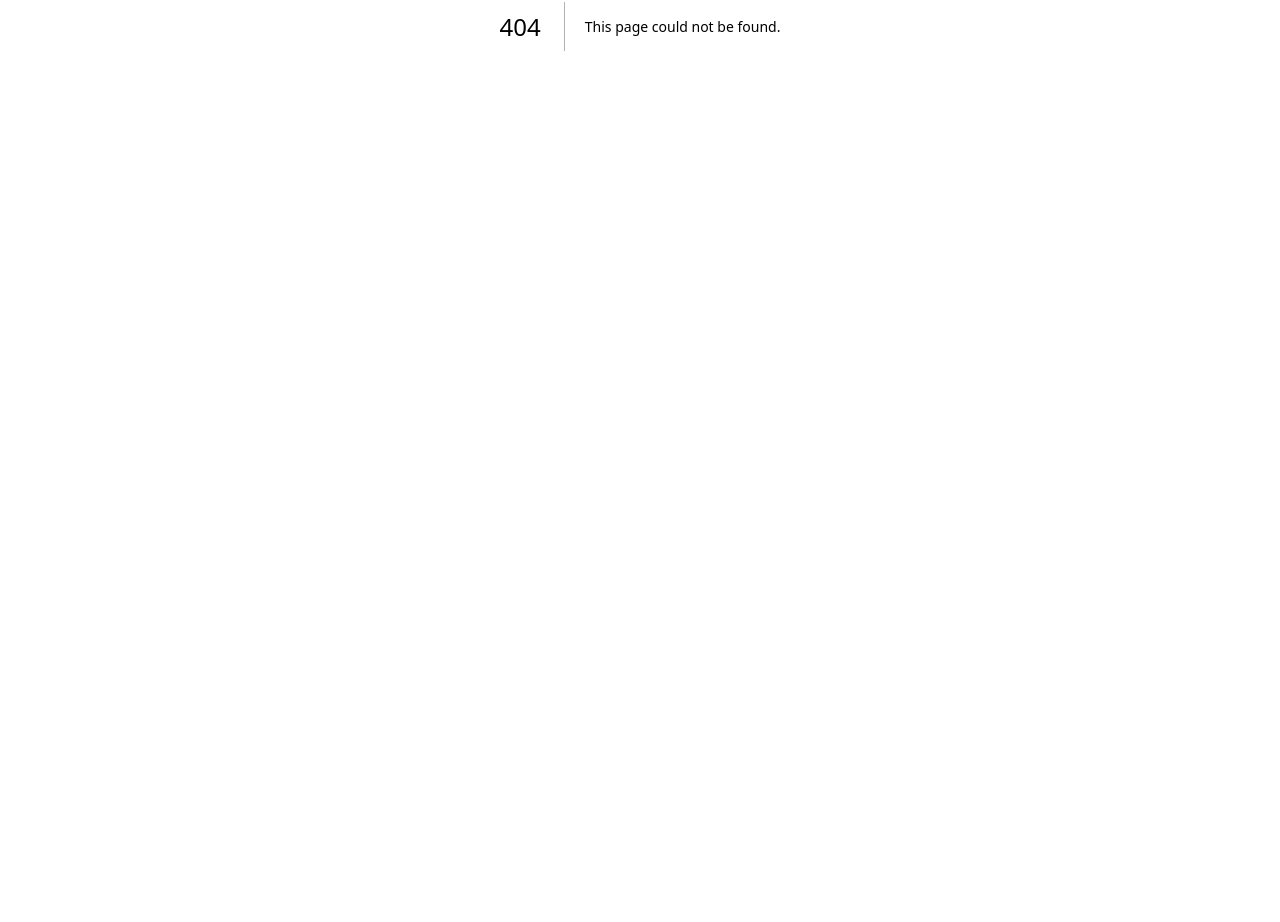
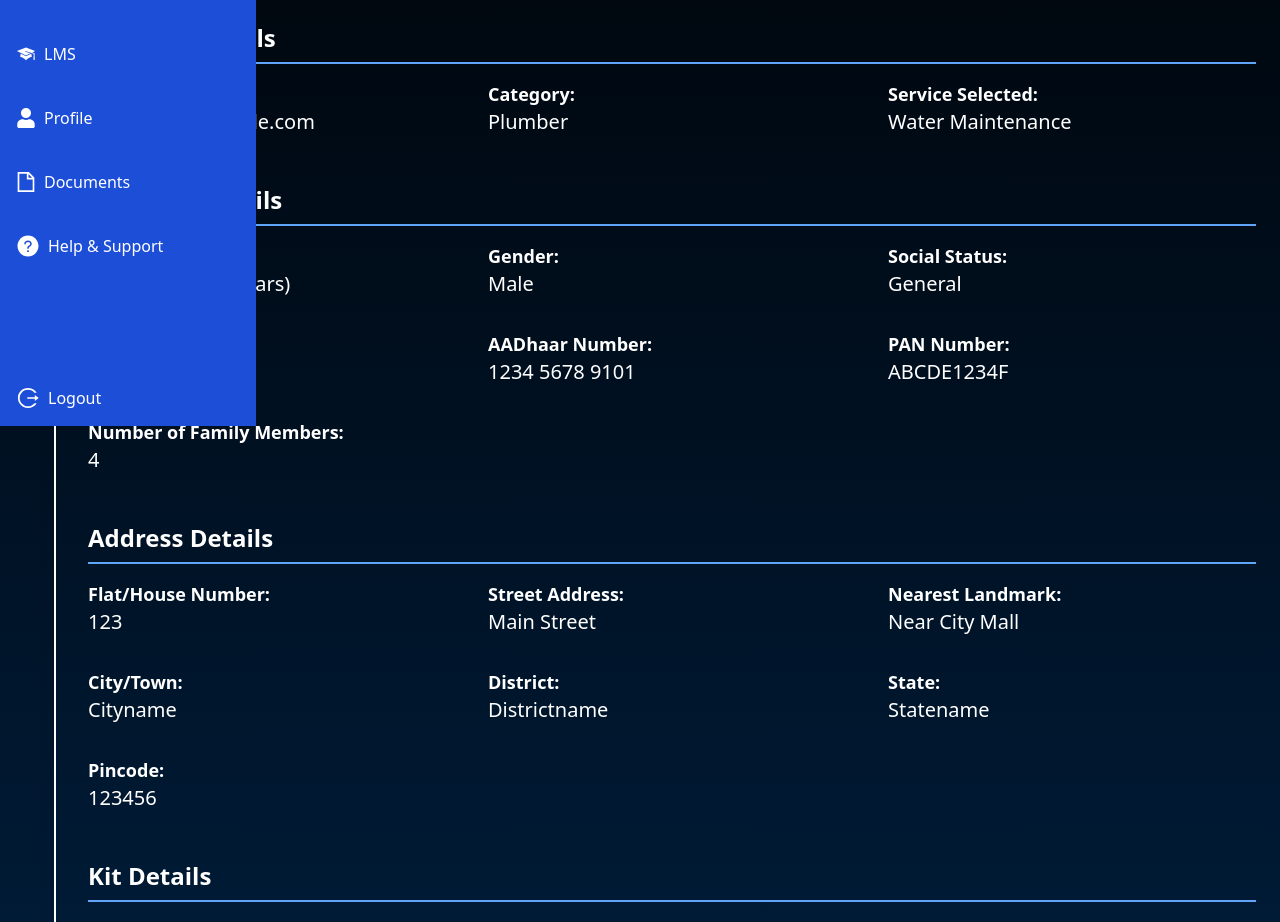
Before and after one commit to devpantiss/mowash-service, a Next.js app: page /dashboard/profile in a window 1280 px wide. Before the commit this address had no page. Shown: the part 374-1296 px from the top of the page. Before the commit the page ends 800 px from the top, so only its background shows below. Built offline with nearby package versions, Linux system fonts and the light colour scheme.

Commit message:
Profile Page update

```diff
--- a/src/components/Dash/Sidebar.tsx
+++ b/src/components/Dash/Sidebar.tsx
@@ -103,7 +103,7 @@ const Sidebar: FC = () => {
         {/* Profile */}
         <Link
           className="flex items-center space-x-2 hover:bg-blue-400 p-2 rounded-md transition-all duration-300"
-          href="/lms/certification"
+          href="/dashboard/profile"
         >
                 <FaUser size={20} />
                 <span className="hidden group-hover:block">Profile</span>
--- /dev/null
+++ b/src/pages/dashboard/profile.tsx
@@ -0,0 +1,195 @@
+import Layout from "@/components/Dash/Layout";
+import React from "react";
+
+interface ProfileProps {
+  user: {
+    name: string;
+    mowashID: string;
+    email: string;
+    phoneNumber: string;
+    category: string;
+    serviceSelected: string;
+    image: string;
+    gender: string;
+    dobOrAge: string;
+    socialStatus: string;
+    economicStatus: string;
+    aadhaarNumber: string;
+    panNumber: string;
+    familyMembers: number;
+    address: {
+      flatNumber: string;
+      street: string;
+      landmark: string;
+      city: string;
+      district: string;
+      state: string;
+      pincode: string;
+    };
+    kitDetails: string[];
+  };
+}
+
+const user = {
+  name: "John Doe",
+  mowashID: "MOW123456",
+  email: "john.doe@example.com",
+  phoneNumber: "+91 9876543210",
+  category: "Plumber",
+  serviceSelected: "Water Maintenance",
+  image:
+    "https://res.cloudinary.com/dgtc2fvgu/image/upload/v1726535095/Pranab_kumar_Misra_expert_1_udboll.jpg", // Profile Image URL
+  gender: "Male",
+  dobOrAge: "01/01/1985 (39 years)",
+  socialStatus: "General",
+  economicStatus: "Middle Class",
+  aadhaarNumber: "1234 5678 9101",
+  panNumber: "ABCDE1234F",
+  familyMembers: 4,
+  address: {
+    flatNumber: "123",
+    street: "Main Street",
+    landmark: "Near City Mall",
+    city: "Cityname",
+    district: "Districtname",
+    state: "Statename",
+    pincode: "123456",
+  },
+  kitDetails: [
+    "Safety Helmet",
+    "Reflective Vest",
+    "Safety Shoes",
+    "Gloves",
+    "Protective Eyewear",
+  ],
+};
+
+const Profile: React.FC<ProfileProps> = () => {
+  return (
+    <Layout>
+      <div className="p-8 bg-transparent mx-5 lg:mx-auto my-3 text-white ring-2 ring-white rounded-xl shadow-xl max-w-7xl">
+        {/* Profile Image and Name */}
+        <div className="flex flex-col items-center mb-8">
+          <img
+            src={user.image}
+            alt={user.name}
+            className="w-40 h-40 rounded-full object-cover border-4 border-blue-500 shadow-md"
+          />
+          <h1 className="text-3xl font-bold mt-4">{user.name}</h1>
+          <p className="text-xl text-gray-500">{user.mowashID}</p>
+        </div>
+
+        {/* Account Details */}
+        <section className="mb-12">
+          <h2 className="text-2xl font-bold mb-4 border-b-2 border-blue-400 pb-2">
+            Account Details
+          </h2>
+          <div className="grid grid-cols-1 md:grid-cols-3 gap-8">
+            <div className="flex flex-col">
+              <strong className="text-lg">Email ID:</strong>
+              <p className="text-xl font-medium">{user.email}</p>
+            </div>
+            <div className="flex flex-col">
+              <strong className="text-lg">Category:</strong>
+              <p className="text-xl font-medium">{user.category}</p>
+            </div>
+            <div className="flex flex-col">
+              <strong className="text-lg">Service Selected:</strong>
+              <p className="text-xl font-medium">{user.serviceSelected}</p>
+            </div>
+          </div>
+        </section>
+
+        {/* Personal Details */}
+        <section className="mb-12">
+          <h2 className="text-2xl font-bold mb-4 border-b-2 border-blue-400 pb-2">
+            Personal Details
+          </h2>
+          <div className="grid grid-cols-1 md:grid-cols-3 gap-8">
+            <div className="flex flex-col">
+              <strong className="text-lg">DOB/Age:</strong>
+              <p className="text-xl font-medium">{user.dobOrAge}</p>
+            </div>
+            <div className="flex flex-col">
+              <strong className="text-lg">Gender:</strong>
+              <p className="text-xl font-medium">{user.gender}</p>
+            </div>
+            <div className="flex flex-col">
+              <strong className="text-lg">Social Status:</strong>
+              <p className="text-xl font-medium">{user.socialStatus}</p>
+            </div>
+            <div className="flex flex-col">
+              <strong className="text-lg">Economic Status:</strong>
+              <p className="text-xl font-medium">{user.economicStatus}</p>
+            </div>
+            <div className="flex flex-col">
+              <strong className="text-lg">AADhaar Number:</strong>
+              <p className="text-xl font-medium">{user.aadhaarNumber}</p>
+            </div>
+            <div className="flex flex-col">
+              <strong className="text-lg">PAN Number:</strong>
+              <p className="text-xl font-medium">{user.panNumber}</p>
+            </div>
+            <div className="flex flex-col">
+              <strong className="text-lg">Number of Family Members:</strong>
+              <p className="text-xl font-medium">{user.familyMembers}</p>
+            </div>
+          </div>
+        </section>
+
+        {/* Address Details */}
+        <section className="mb-12">
+          <h2 className="text-2xl font-bold mb-4 border-b-2 border-blue-400 pb-2">
+            Address Details
+          </h2>
+          <div className="grid grid-cols-1 md:grid-cols-3 gap-8">
+            <div className="flex flex-col">
+              <strong className="text-lg">Flat/House Number:</strong>
+              <p className="text-xl font-medium">{user.address.flatNumber}</p>
+            </div>
+            <div className="flex flex-col">
+              <strong className="text-lg">Street Address:</strong>
+              <p className="text-xl font-medium">{user.address.street}</p>
+            </div>
+            <div className="flex flex-col">
+              <strong className="text-lg">Nearest Landmark:</strong>
+              <p className="text-xl font-medium">{user.address.landmark}</p>
+            </div>
+            <div className="flex flex-col">
+              <strong className="text-lg">City/Town:</strong>
+              <p className="text-xl font-medium">{user.address.city}</p>
+            </div>
+            <div className="flex flex-col">
+              <strong className="text-lg">District:</strong>
+              <p className="text-xl font-medium">{user.address.district}</p>
+            </div>
+            <div className="flex flex-col">
+              <strong className="text-lg">State:</strong>
+              <p className="text-xl font-medium">{user.address.state}</p>
+            </div>
+            <div className="flex flex-col">
+              <strong className="text-lg">Pincode:</strong>
+              <p className="text-xl font-medium">{user.address.pincode}</p>
+            </div>
+          </div>
+        </section>
+
+        {/* Kit Details */}
+        <section>
+          <h2 className="text-2xl font-bold mb-4 border-b-2 border-blue-400 pb-2">
+            Kit Details
+          </h2>
+          <ul className="list-disc list-inside text-xl font-semibold">
+            {user.kitDetails.map((gear, index) => (
+              <li key={index} className="mb-2">
+                {gear}
+              </li>
+            ))}
+          </ul>
+        </section>
+      </div>
+    </Layout>
+  );
+};
+
+export default Profile;
```
